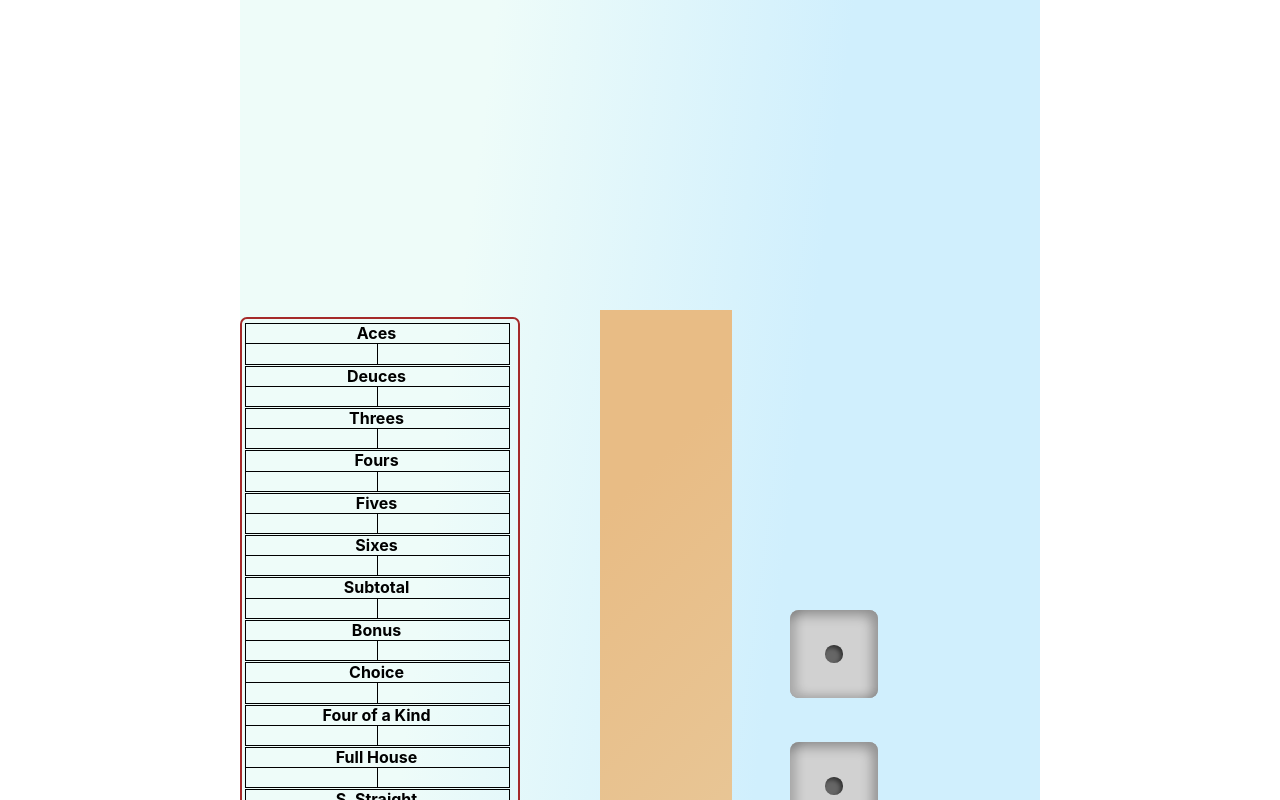
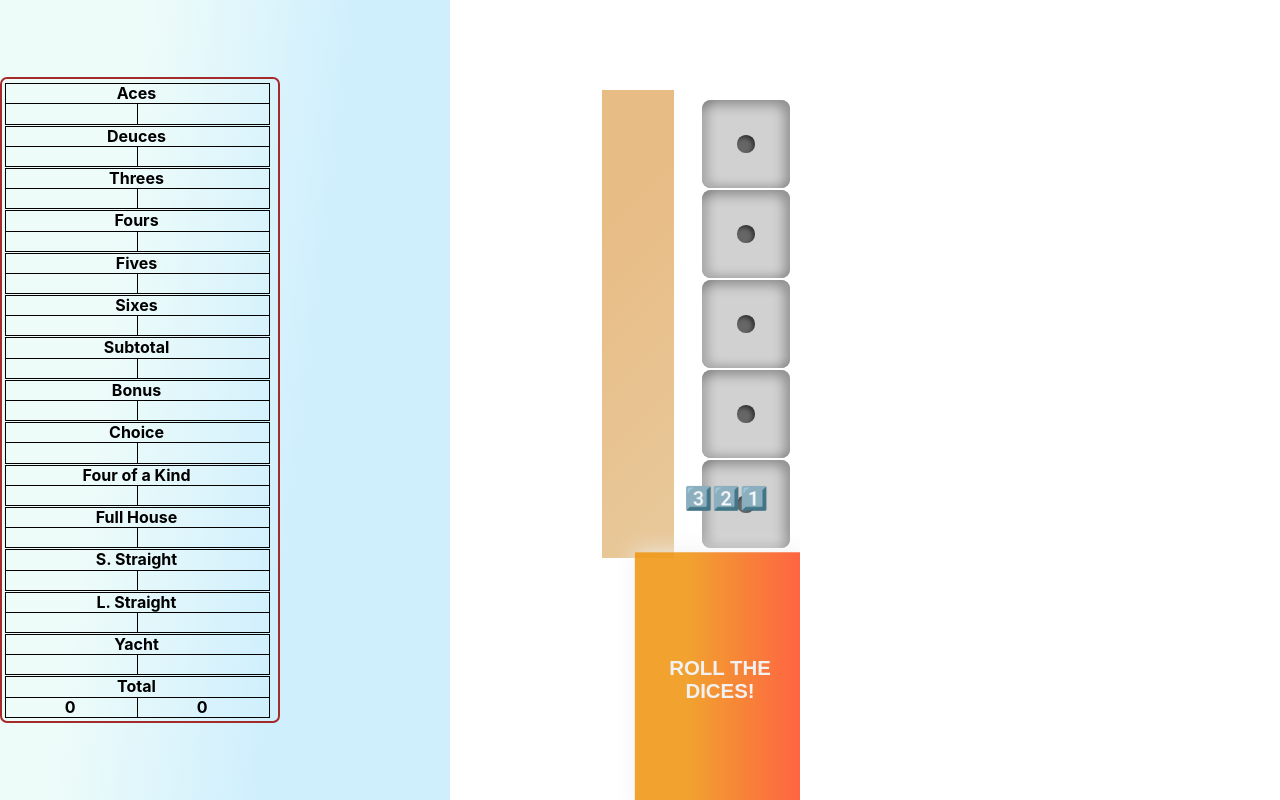
Before and after one commit to telnturtle/yachtdice, a React (Create React App) app: page / in a window 1280 px wide. Shown: the top 800 px of the page. Built offline with nearby package versions, Linux system fonts and the light colour scheme.

Commit message:
feat: 주사위, dicekeep 위치 변경

```diff
--- a/src/App.css
+++ /dev/null
@@ -1,9 +0,0 @@
-.App {
-    width: 100vmin;
-    height: 100vmax;
-    margin: 0 auto 0 auto;
-    /* background-image: radial-gradient(circle farthest-side, #fceabb, #a14141); */
-    background-image: linear-gradient( 97.2deg, rgb(238, 252, 249) 26.8%, rgb(208, 239, 253) 64% );
-    /* 30 Stylish CSS Background Gradient Examples: https://www.makeuseof.com/css-background-gradients/ */
-    position: relative;
-}
--- a/src/App.tsx
+++ b/src/App.tsx
@@ -1,9 +1,20 @@
-import './App.css'
+/** @jsxImportSource @emotion/react */
+import { css } from '@emotion/react'
 import { Board } from './components/Board'
 
 function App() {
   return (
-    <div className="App">
+    <div
+      css={css`
+        max-width: 100vw;
+        max-height: 100vh;
+        aspect-ratio: 9 / 16;
+        /* background-image: radial-gradient(circle farthest-side, #fceabb, #a14141); */
+        background-image: linear-gradient(97.2deg, rgb(238, 252, 249) 26.8%, rgb(208, 239, 253) 64%);
+        /* 30 Stylish CSS Background Gradient Examples: https://www.makeuseof.com/css-background-gradients/ */
+        position: relative;
+      `}
+    >
       <Board />
     </div>
   )
--- a/src/components/Dice.tsx
+++ b/src/components/Dice.tsx
@@ -19,7 +19,14 @@ interface DiceProps {
  *
  *
  */
-export function Dice({ id, transformationMatrixSequence: tms, order, kept, onClick, keptOrder }: DiceProps): ReactElement {
+export function Dice({
+  id,
+  transformationMatrixSequence: tms,
+  order,
+  kept,
+  onClick,
+  keptOrder,
+}: DiceProps): ReactElement {
   const TICK = 100
   const FLOATING = 250
   const [matrix, setMatrix] = useState<TMatrix>(identityMatrixFourByFour)
@@ -43,54 +50,52 @@ export function Dice({ id, transformationMatrixSequence: tms, order, kept, onCli
   return <D6 matrix3d={makeMatrix3dTextFromMatrix(matrix)} {...{ float, order, kept, onClick, id, keptOrder }} />
 }
 
-
 const diceWrapCss = css`
   display: flex;
   justify-content: center;
   align-items: center;
-  height: calc(1.5 * 11vmin);
-  width: calc(1.5 * 11vmin);
-  transition: transform 0.25s ease-in-out, bottom 0.25s ease-in-out, left 0.25s ease-in-out,
-    margin-top 0.25s ease-in-out;
+  height: calc(1.5 * min(16vw, 9vh));
+  width: calc(1.5 * min(16vw, 9vh));
+  transition: transform 0.25s ease-in-out, top 0.25s ease-in-out, right 0.25s ease-in-out, margin-top 0.25s ease-in-out;
   position: absolute;
-  left: calc(35vmin + 10vmin + 10vmax + 5vmin);
+  right: 0;
   &.float {
     transform: scale(1.225);
   }
   &.order_1 {
-    bottom: calc(4 * 1.5 * 11vmin + 4vmin);
+    top: calc(1 * 1.25 * min(16vw, 9vh));
   }
   &.order_2 {
-    bottom: calc(3 * 1.5 * 11vmin + 4vmin);
+    top: calc(2 * 1.25 * min(16vw, 9vh));
   }
   &.order_3 {
-    bottom: calc(2 * 1.5 * 11vmin + 4vmin);
+    top: calc(3 * 1.25 * min(16vw, 9vh));
   }
   &.order_4 {
-    bottom: calc(1 * 1.5 * 11vmin + 4vmin);
+    top: calc(4 * 1.25 * min(16vw, 9vh));
   }
   &.order_5 {
-    bottom: calc(0 * 1.5 * 11vmin + 4vmin);
+    top: calc(5 * 1.25 * min(16vw, 9vh));
   }
   &.kept_1 {
-    left: 45vmin;
-    bottom: calc((100vh - 5 * 1.5 * 11vmin) / 2 + 4 * 1.5 * 11vmin);
+    right: calc(1.5 * min(16vw, 9vh));
+    top: calc(1 * 1.25 * min(16vw, 9vh));
   }
   &.kept_2 {
-    left: 45vmin;
-    bottom: calc((100vh - 5 * 1.5 * 11vmin) / 2 + 3 * 1.5 * 11vmin);
+    right: calc(1.5 * min(16vw, 9vh));
+    top: calc(2 * 1.25 * min(16vw, 9vh));
   }
   &.kept_3 {
-    left: 45vmin;
-    bottom: calc((100vh - 5 * 1.5 * 11vmin) / 2 + 2 * 1.5 * 11vmin);
+    right: calc(1.5 * min(16vw, 9vh));
+    top: calc(3 * 1.25 * min(16vw, 9vh));
   }
   &.kept_4 {
-    left: 45vmin;
-    bottom: calc((100vh - 5 * 1.5 * 11vmin) / 2 + 1 * 1.5 * 11vmin);
+    right: calc(1.5 * min(16vw, 9vh));
+    top: calc(4 * 1.25 * min(16vw, 9vh));
   }
   &.kept_5 {
-    left: 45vmin;
-    bottom: calc((100vh - 5 * 1.5 * 11vmin) / 2 + 0 * 1.5 * 11vmin);
+    right: calc(1.5 * min(16vw, 9vh));
+    top: calc(5 * 1.25 * min(16vw, 9vh));
   }
 `
 
--- a/src/components/DiceKeep.tsx
+++ b/src/components/DiceKeep.tsx
@@ -9,9 +9,11 @@ const rootCss = css`
 `
 
 const dicekeepCss = css`
-  height: calc(5 * 1.5 * 11vmin);
-  width: calc(1.5 * 11vmin);
-  align-self: center;
+  height: calc(6.5 * min(16vw, 9vh));
+  position: absolute;
+  width: calc(1 * min(16vw, 9vh));
+  top: calc(1.25 * min(16vw, 9vh));
+  right: calc(1.75 * min(16vw, 9vh));
   /* background-image: linear-gradient( 95.2deg, rgba(173,252,234,1) 26.8%, rgba(192,229,246,1) 64% );    */
   background-color: #e8c99b;
   background-image: linear-gradient(315deg, #e8c99b 0%, #e8bc85 74%);
--- a/src/components/Dices.tsx
+++ b/src/components/Dices.tsx
@@ -102,7 +102,7 @@ export function Dices(): ReactElement {
       const orders = new Set(next.filter((__) => !__.kept).map((__) => __.order))
       const dice = { ...next[id - 1], kept: !next[id - 1].kept }
       if (dice.kept) {
-        dice.keptOrder = Math.max(...[1, 2, 3, 4, 5].filter((__) => !keptOrders.has(__)))
+        dice.keptOrder = Math.min(...[1, 2, 3, 4, 5].filter((__) => !keptOrders.has(__)))
       } else {
         dice.order = Math.min(...[1, 2, 3, 4, 5].filter((__) => !orders.has(__)))
       }
```
